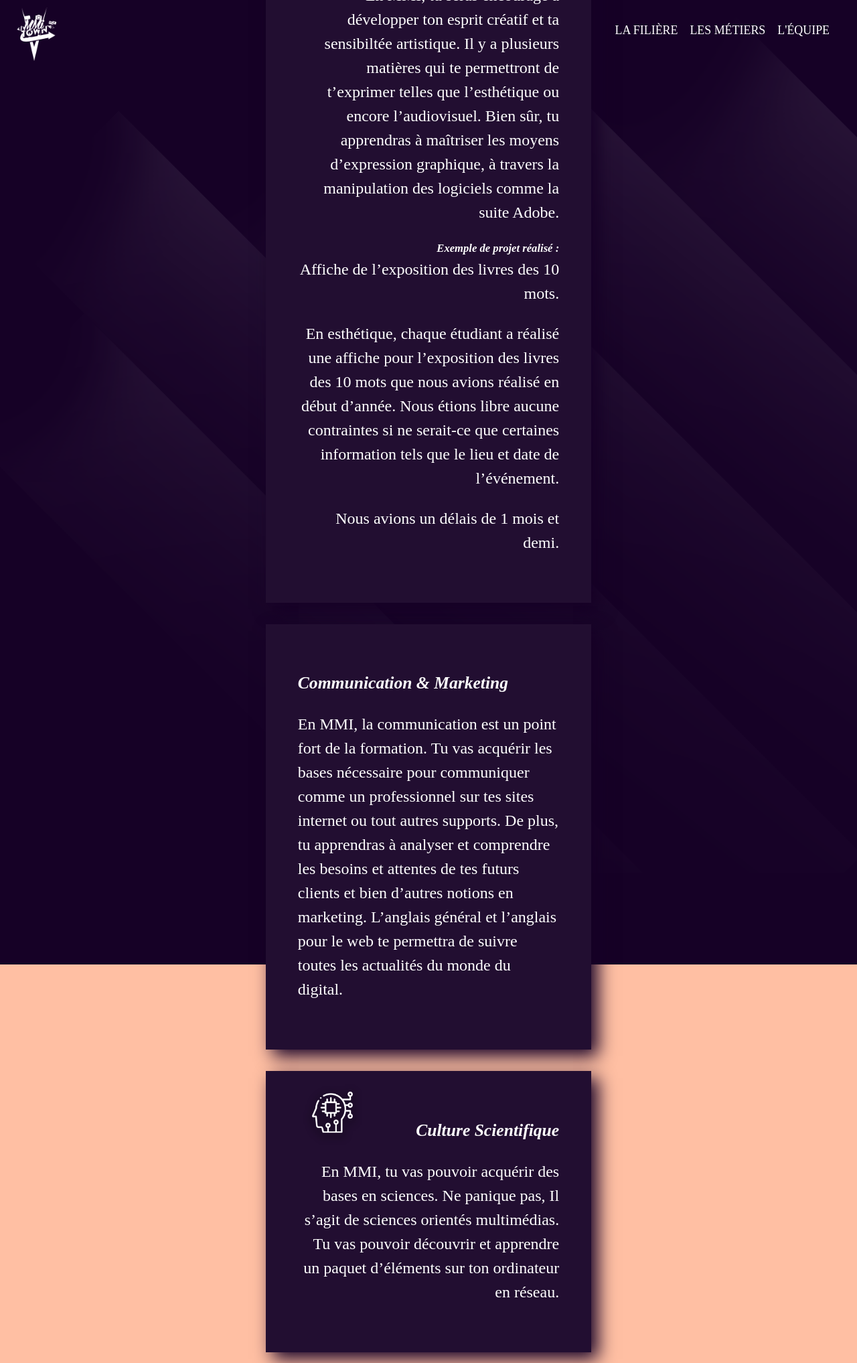
After one commit to Yohan-gyt/MMI-Town, a PHP site: page /mmi-filiere.html in a window 1280 px wide. The commit adds this page. Shown: the whole page at 67% size. Run offline with PHP 8.4, Linux system fonts and the light colour scheme.

Commit message:
Ajout de la page filière

```diff
--- a/index.html
+++ b/index.html
@@ -25,7 +25,7 @@
 
                 <div>
                     <ul class="nav-bar">
-                        <li><a href="">LA FILIÈRE</li></a>
+                        <li><a href="mmi-filiere.html">LA FILIÈRE</li></a>
                         <li><a href="">LES MÉTIERS</li></a>
                         <li><a href="">L'ÉQUIPE</li></a>
                     </ul>
--- /dev/null
+++ b/mmi-filiere.html
@@ -0,0 +1,68 @@
+<!DOCTYPE html>
+<html lang="fr">
+
+<head>
+    <meta charset="UTF-8">
+    <meta name="viewport" content="width=device-width, initial-scale=1.0">
+    <title>MMI Town - La filière</title>
+    <link rel="stylesheet" href="styles.css">
+</head>
+
+<body>
+    <section class="pole">
+        <nav>
+            <a href="index.html"><img src="Layers/logo-blanc.png" alt="logo MMI Town"></a>
+
+            <div>
+                <ul class="nav-bar">
+                    <li><a href="mmi-filiere.html">LA FILIÈRE</li></a>
+                    <li><a href="">LES MÉTIERS</li></a>
+                    <li><a href="">L'ÉQUIPE</li></a>
+                </ul>
+            </div>
+        </nav>
+        <div class="flex">
+            <div class="container">
+                <div class="informatique left">
+                    <h2>Informatique</h2>
+                    <img src="layers/icones/1.png" alt="#">
+                    <p>En MMI, tu vas apprendre à concevoir un site Internet de A à Z. Tu vas donc apprendre à coder en JavaScript et PHP en cours de programmation. Tu découvriras également le développement front-end en intégration web avec l’HTML et le CSS.
+                    </p>
+                    <h3>Exemple de projet réalisé :</h3>
+                    <p class="margin-top">CV Intéractif</p>
+                    <p>
+                        Au cours du deuxième semestre en même temps que le projet tuteuré, chaque étudiant réalise un CV Interactif personnel. Il est libre aucune contrainte. C’est le moyens parfait pour chaque étudiant de mettre en application toutes ses compétences
+                    </p>
+                    <p>Nous avions un délais de 5 mois.</p>
+                </div>
+
+                <div class="culture-a right">
+                    <h2>Culture artistique</h2>
+                    <img src="layers/icones/4.png">
+                    <p>En MMI, tu seras encouragé à développer ton esprit créatif et ta sensibiltée artistique. Il y a plusieurs matières qui te permettront de t’exprimer telles que l’esthétique ou encore l’audiovisuel. Bien sûr, tu apprendras à maîtriser les moyens d’expression graphique, à travers la manipulation des logiciels comme la suite Adobe.
+                    </p>
+                    <h3>Exemple de projet réalisé :</h3>
+                    <p class="margin-top">Affiche de l’exposition des livres des 10 mots.</p>
+                    <p>
+                        En esthétique, chaque étudiant a réalisé une affiche pour l’exposition des livres des 10 mots que nous avions réalisé en début d’année. Nous étions libre aucune contraintes si ne serait-ce que certaines information tels que le lieu et date de l’événement.
+                    </p>
+                    <p>Nous avions un délais de 1 mois et demi.</p>
+                </div>
+                <div class="com-marketing left">
+                    <h2>Communication & Marketing</h2>
+                    <p>En MMI, la communication est un point fort de la formation. Tu vas acquérir les bases nécessaire pour communiquer comme un professionnel sur tes sites internet ou tout autres supports. De plus, tu apprendras à analyser et comprendre les besoins et attentes de tes futurs clients et bien d’autres notions en marketing. L’anglais général et l’anglais pour le web te permettra de suivre toutes les actualités du monde du digital.
+                    </p>
+                </div>
+                <div class="culture-s right">
+                    <h2>Culture Scientifique</h2>
+                    <img src="Layers/icones/3.png" alt="">
+                    <p>En MMI, tu vas pouvoir acquérir des bases en sciences. Ne panique pas, Il s’agit de sciences orientés multimédias. Tu vas pouvoir découvrir et apprendre un paquet d’éléments sur ton ordinateur en réseau.
+                    </p>
+                </div>
+            </div>
+        </div>
+    </section>
+
+</body>
+
+</html>
--- a/styles.css
+++ b/styles.css
@@ -150,12 +150,14 @@ p {
 }
 
 /* Barre Menu */
+
 nav ul{
     display: flex;
     position: fixed;
     top: 1em;
     right: 2em;
     list-style: none;
+    z-index: 100;
 }
 
 nav img{
@@ -163,6 +165,7 @@ nav img{
     top: 0;
     left: 0;
     width: 8%;
+    z-index: 100;
 }
 
 /* Page MMI, Qu'est-ce que c'est ? */
@@ -227,3 +230,79 @@ a{
     width: 30%;
     white-space: nowrap;
 }
+
+/* Page Poles */
+.pole{
+    height: 180vh;
+    width: 100%;
+    background-image: url("Layers/bg-mmi.png");
+    background-size: 100%;
+    background-repeat: no-repeat;
+}
+
+.flex{
+    height: 100vh;
+    width: 100%;
+    display: flex;
+
+    justify-content: center;
+    align-items: center;
+    text-align: center;
+}
+
+.informatique, .culture-a, .com-marketing, .culture-s{
+    padding: 3em;
+    width: 47.5%;
+    background: #220e31;
+    box-shadow: 10px 10px 25px #160126 ;
+    display: inline-block;
+    margin: 1em;
+    position: relative;
+}
+
+.left{
+    text-align: left;
+}
+
+.right{
+    text-align: right;
+}
+
+h2{
+    white-space: nowrap;
+    font-family: 'lemon milk';
+    font-style: italic;
+    font-size: 2vw;
+}
+
+h3{
+    font-family: 'lemon milk';
+    font-style: italic;
+    font-size: 1.3vw;
+    margin: 0px;
+}
+
+.culture-a{
+    position: relative;
+    right: 0;
+}
+
+.informatique img{
+    position: absolute;
+    left: 19vw;
+    top: 3vh;
+    width: 20%;
+
+}
+
+.culture-a img,
+.culture-s img{
+    position: absolute;
+    left: 4vw;
+    top: 2vh;
+    width: 20%;
+}
+
+.margin-top{
+    margin: 0px;
+}
```
Also changed, not shown: Layers/bg-mmi.png (added).
